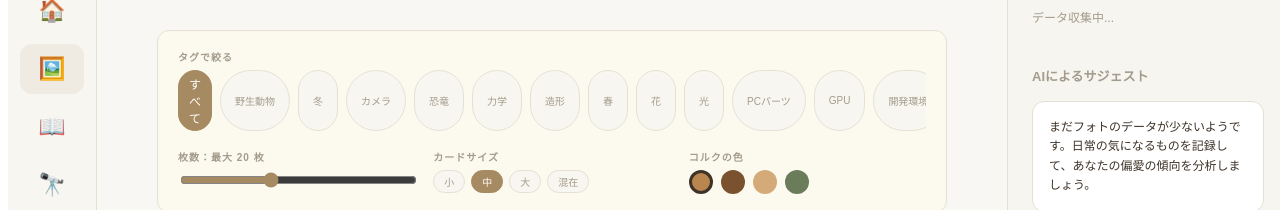
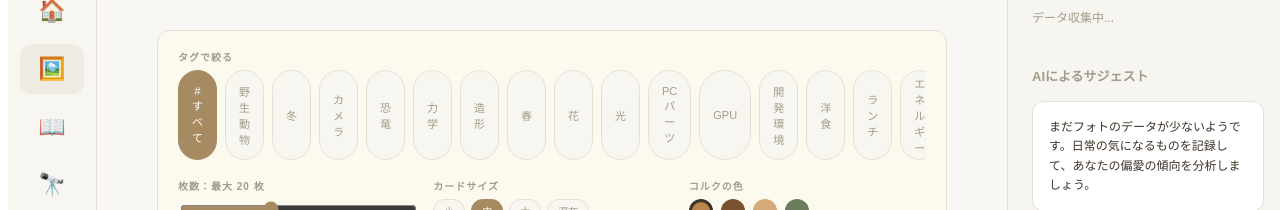
Before and after one commit to gahaha0840-ai/henai, a React (Vite) app: page /photos in a window 1280 px wide. Both pictures are taken after a click on the button "▼ 条件を設定". Shown: the part 126-336 px from the top of the page. Built offline with nearby package versions, Linux system fonts and the light colour scheme.

Commit message:
タグフィルターコンポーネントをボタンからTagChipコンポーネントに置き換え

```diff
--- a/src/components/TagFilter.tsx
+++ b/src/components/TagFilter.tsx
@@ -1,4 +1,4 @@
-// タグのUIコンポーネント
+import TagChip from "./TagChip.tsx";
 
 type Props = {
   tags: string[];
@@ -6,7 +6,6 @@ type Props = {
   onChange: (tag: string | null) => void;
   mode?: "row" | "wrap";
 };
-// すべてを選択した状態はselected=nullで表現する
 export default function TagFilter({
   tags,
   selected,
@@ -22,45 +21,22 @@ export default function TagFilter({
         overflowX: mode === "row" ? "auto" : "visible",
       }}
     >
-      {/* 全解除ボタン */}
-      <button
+      {/* すべて */}
+      <TagChip
+        label="すべて"
+        active={selected === null}
         onClick={() => onChange(null)}
-        style={{
-          padding: "4px 10px",
-          borderRadius: 9999,
-          border: `1px solid ${selected === null ? "#A68A61" : "#E6E0D4"}`,
-          background: selected === null ? "#A68A61" : "#F8F6F0",
-          color: selected === null ? "#fff" : "#A39B8B",
-          fontSize: 12,
-          cursor: "pointer",
-        }}
-      >
-        すべて
-      </button>
+      />
 
-      {/* タグ一覧 */}
-      {tags.map((tag) => {
-        const active = selected === tag;
-        return (
-          <button
-            key={tag}
-            onClick={() => onChange(tag)}
-            style={{
-              writingMode: "horizontal-tb", // タグが縦書きになるのを防ぐ
-              padding: "6px 14px", // タグのサイズに合わせて調整
-              borderRadius: 9999,
-              border: `1px solid ${active ? "#A68A61" : "#E6E0D4"}`,
-              background: active ? "#A68A61" : "#F8F6F0",
-              color: active ? "#fff" : "#A39B8B",
-              fontSize: 10,
-              cursor: "pointer",
-              whiteSpace: "nowrap",
-            }}
-          >
-            {tag}
-          </button>
-        );
-      })}
+      {/* タグ */}
+      {tags.map((tag) => (
+        <TagChip
+          key={tag}
+          label={tag}
+          active={selected === tag}
+          onClick={() => onChange(tag)}
+        />
+      ))}
     </div>
   );
 }
```
